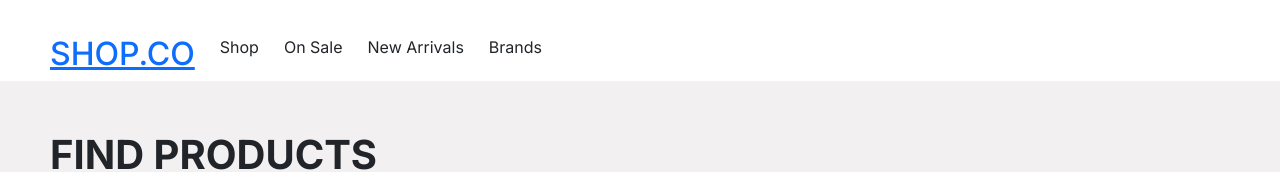
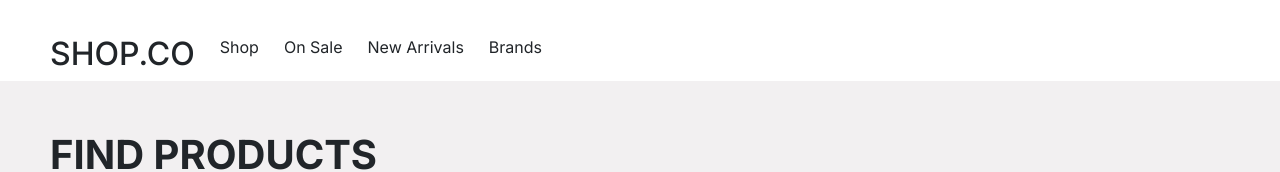
Before and after one commit to Sesughun/Shop.Co-Ecommerce-Platform, a Next.js app: page / in a window 1280 px wide. Shown: the top 172 px of the page. Built offline with nearby package versions, Linux system fonts and the light colour scheme; no server answers.

Commit message:
minor changes and modification of link to remove the blue color and underline

```diff
--- a/app/Header.tsx
+++ b/app/Header.tsx
@@ -5,9 +5,21 @@ const Header = () => {
   return (
     <div id="header" className="flex">
       <h2 style={{ marginRight: "25px" }}>
-        <Link href="/">SHOP.CO</Link>
+        <a
+          style={{ textDecoration: "none", color: "inherit", outline: "none" }}
+          href="/"
+        >
+          SHOP.CO
+        </a>
       </h2>
-      <div style={{ marginRight: "25px" }}>Shop</div>
+      <div style={{ marginRight: "25px" }}>
+        <a
+          style={{ textDecoration: "none", color: "inherit", outline: "none" }}
+          href="/shop"
+        >
+          Shop
+        </a>
+      </div>
       <div style={{ marginRight: "25px" }}>On Sale</div>
       <div style={{ marginRight: "25px" }}>New Arrivals</div>
       <div style={{ marginRight: "25px" }}>Brands</div>
--- a/app/NewArrivals.tsx
+++ b/app/NewArrivals.tsx
@@ -16,7 +16,7 @@ const NewArrivals = () => {
       .then((json) => setProduct(json));
   }, []);
   if (!product) {
-    return <div>Loading...</div>;
+    return <div className="spinner-border"></div>;
   }
 
   return (
--- a/app/layout.tsx
+++ b/app/layout.tsx
@@ -3,6 +3,7 @@ import { Inter } from "next/font/google";
 import "./globals.css";
 import Footer from "./Footer";
 import Header from "./Header";
+interface Nav {}
 
 const inter = Inter({ subsets: ["latin"] });
 
--- a/app/shop/page.tsx
+++ b/app/shop/page.tsx
@@ -23,7 +23,7 @@ const Shop = () => {
       <h2 className="ml-4">Shop</h2>
       <div className="flex">
         <div>
-          <Filters></Filters>
+          <Filters />
         </div>
 
         <div className="flex spacings" style={{ margin: "17px" }}>
```
